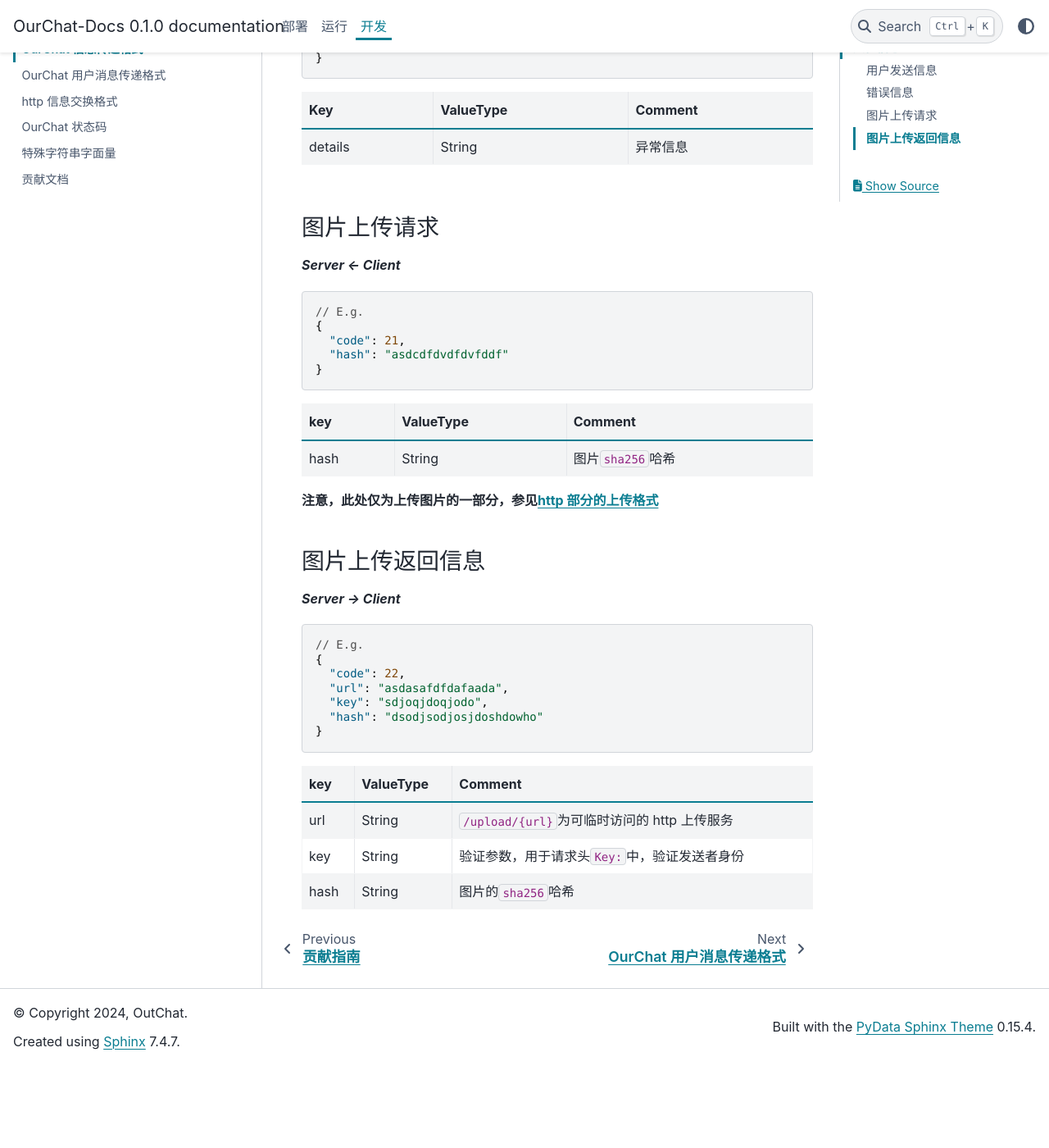
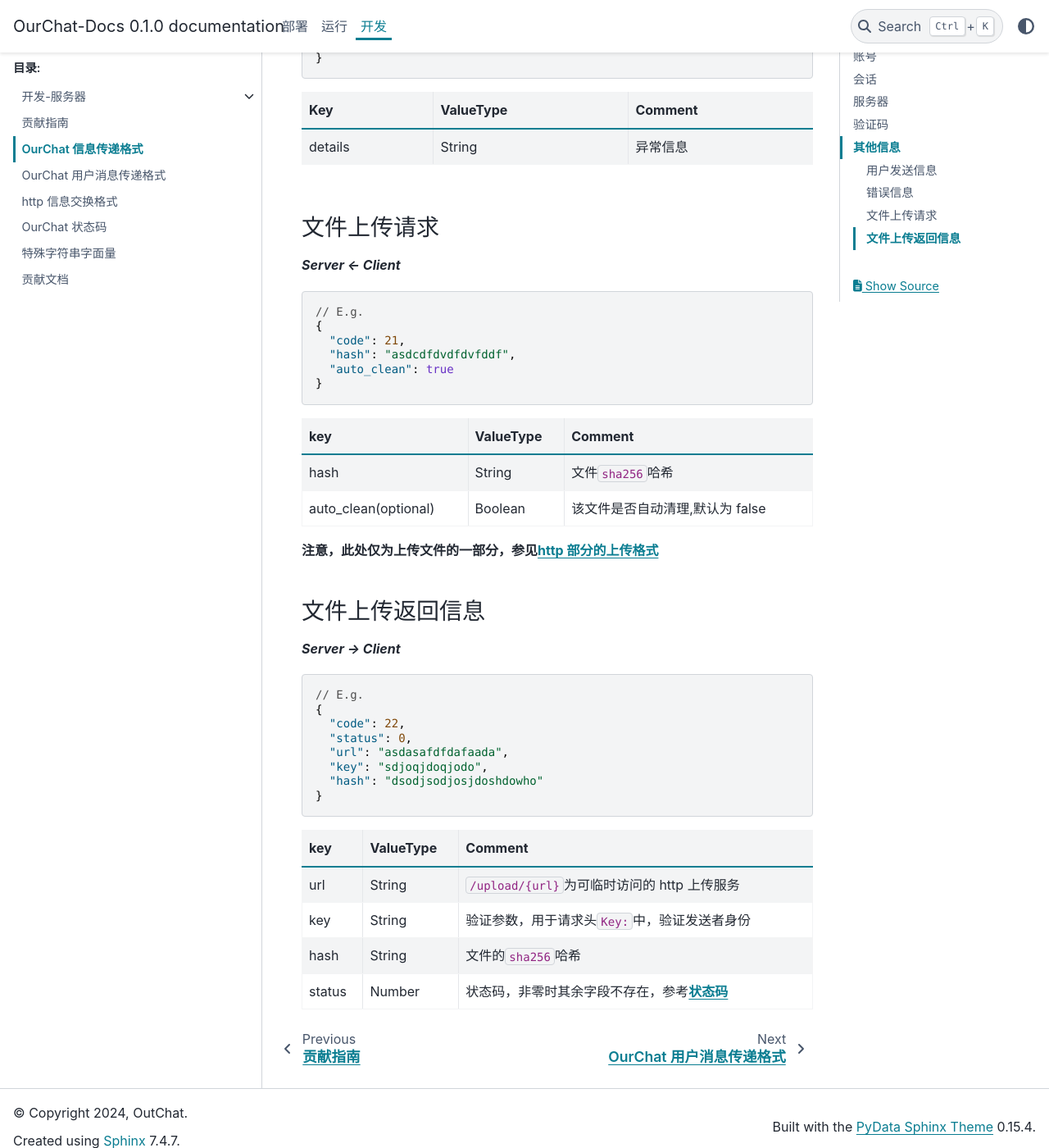
Before and after one commit to SkyUOI/OurChat-Docs, a Sphinx documentation site: the page built from docs/source/docs/development/msg_json.md, in a window 1280 px wide and 1400 px high, scrolled down 10994 px. Shown: the whole window at 82% size. Built offline with Sphinx 7.4.7 and the PyData theme 0.15.4, drawn with Linux system fonts in a browser that asks for light colours; before the commit the page ends 12293 px from its top, so only the background shows below that.

Commit message:
docs of http and ws's uploading

````diff
--- a/docs/source/docs/development/msg_json.md
+++ b/docs/source/docs/development/msg_json.md
@@ -437,7 +437,7 @@
 | :------ | :-------- | :------- |
 | details | String    | 异常信息 |
 
-### 图片上传请求
+### 文件上传请求
 
 **_Server <- Client_**
 
@@ -445,17 +445,19 @@
 // E.g.
 {
   "code": 21,
-  "hash": "asdcdfdvdfdvfddf"
+  "hash": "asdcdfdvdfdvfddf",
+  "auto_clean": true
 }
 ```
 
-| key  | ValueType | Comment          |
-| :--- | :-------- | :--------------- |
-| hash | String    | 图片`sha256`哈希 |
+| key                  | ValueType | Comment                         |
+| :------------------- | :-------- | :------------------------------ |
+| hash                 | String    | 文件`sha256`哈希                |
+| auto_clean(optional) | Boolean   | 该文件是否自动清理,默认为 false |
 
-**注意，此处仅为上传图片的一部分，参见[http 部分的上传格式](./http_msg.md#文件上传)**
+**注意，此处仅为上传文件的一部分，参见[http 部分的上传格式](./http_msg.md#文件上传)**
 
-### 图片上传返回信息
+### 文件上传返回信息
 
 **_Server -> Client_**
 
@@ -463,14 +465,16 @@
 // E.g.
 {
   "code": 22,
+  "status": 0,
   "url": "asdasafdfdafaada",
   "key": "sdjoqjdoqjodo",
   "hash": "dsodjsodjosjdoshdowho"
 }
 ```
 
-| key  | ValueType | Comment                                      |
-| :--- | :-------- | :------------------------------------------- |
-| url  | String    | `/upload/{url}`为可临时访问的 http 上传服务  |
-| key  | String    | 验证参数，用于请求头`Key:`中，验证发送者身份 |
-| hash | String    | 图片的`sha256`哈希                           |
+| key    | ValueType | Comment                                                                           |
+| :----- | :-------- | :-------------------------------------------------------------------------------- |
+| url    | String    | `/upload/{url}`为可临时访问的 http 上传服务                                       |
+| key    | String    | 验证参数，用于请求头`Key:`中，验证发送者身份                                      |
+| hash   | String    | 文件的`sha256`哈希                                                                |
+| status | Number    | 状态码，非零时其余字段不存在，参考[**状态码**](./status_code.md#上传文件返回信息) |
````
Also changed, not shown: docs/source/docs/development/http_msg.md (+3 -4 lines), docs/source/docs/development/status_code.md (+19 -10 lines), 1 other file.
